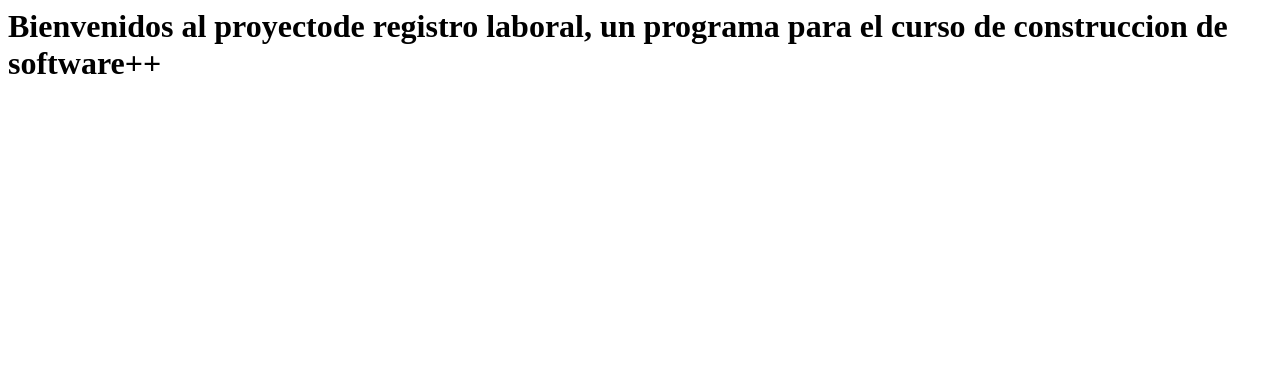
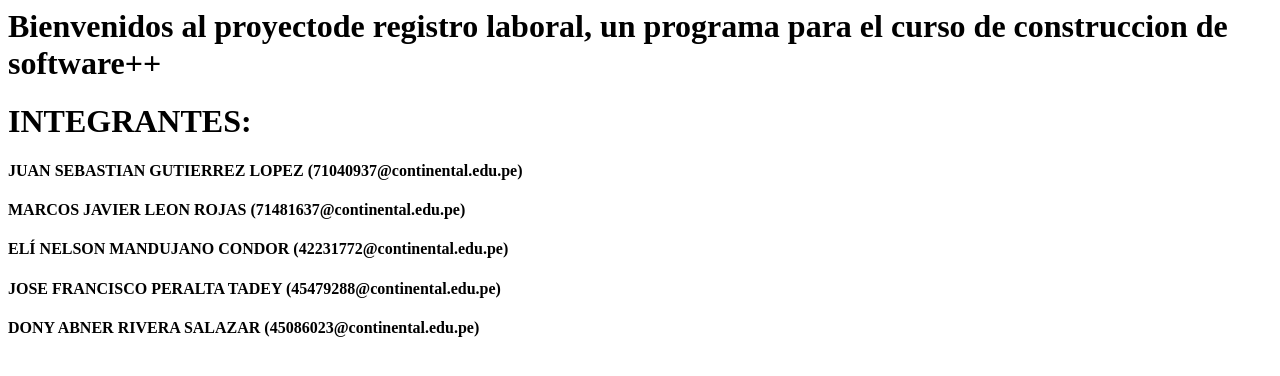
Before and after one commit to elite3210/registroLaboral, a plain HTML site: page index.html in a window 1280 px wide. Drawn offline with Linux system fonts and the light colour scheme.

Commit message:
Update index.html
Se agregó los integrantes del proyecto

```diff
--- a/index.html
+++ b/index.html
@@ -1 +1,8 @@
 <h1>Bienvenidos al proyectode registro laboral, un programa para el curso de construccion de software++</h1>
+
+<h1>INTEGRANTES:</h1>
+<H4>JUAN SEBASTIAN GUTIERREZ LOPEZ (71040937@continental.edu.pe)</H4>
+<H4>MARCOS JAVIER LEON ROJAS (71481637@continental.edu.pe)</H4>
+<H4>ELÍ NELSON MANDUJANO CONDOR (42231772@continental.edu.pe)</H4>
+<H4>JOSE FRANCISCO PERALTA TADEY (45479288@continental.edu.pe)</H4>
+<H4>DONY ABNER RIVERA SALAZAR (45086023@continental.edu.pe)</H4>
```
